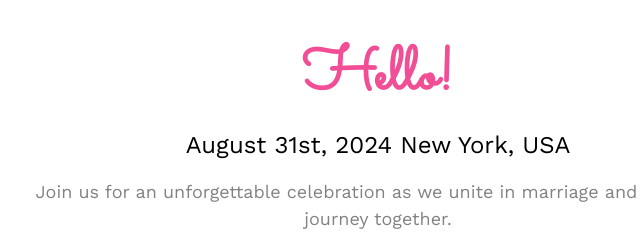
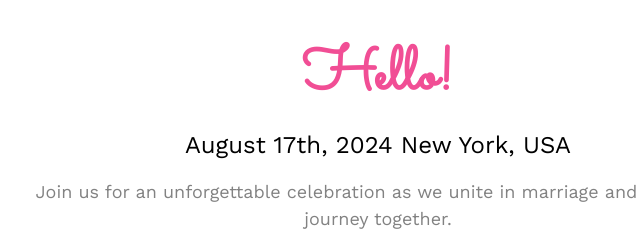
Before and after one commit to George-droid/wedding-invitation, a website: page public/index.html in a window 1280 px wide. Shown: the part 980-1220 px from the top of the page, 262-902 px from the left. Drawn offline with nearby package versions, Linux system fonts and the light colour scheme; files whose address does not match are found by name.

```diff
--- a/public/index.html
+++ b/public/index.html
@@ -93,7 +93,7 @@
 			<div class="row">
 				<div class="col-md-8 col-md-offset-2 text-center fh5co-heading animate-box">
 					<h2>Hello!</h2>
-					<h3>August 31st, 2024 New York, USA</h3>
+					<h3>August 17th, 2024 New York, USA</h3>
 					<p>Join us for an unforgettable celebration as we unite in marriage and start our journey together.</p>
 				</div>
 			</div>
```
